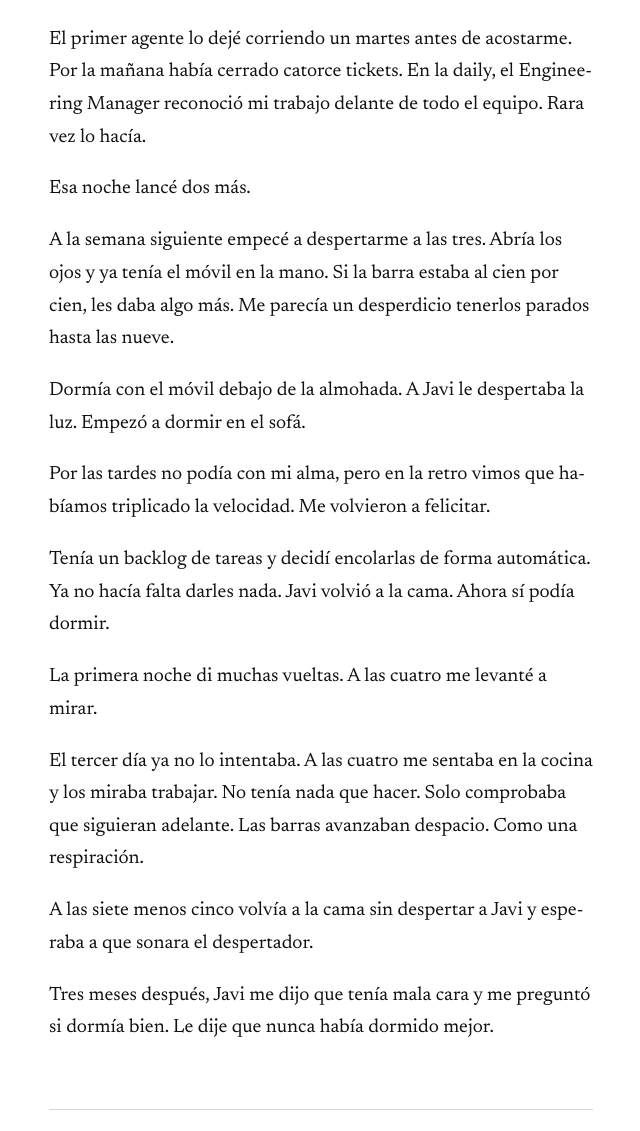
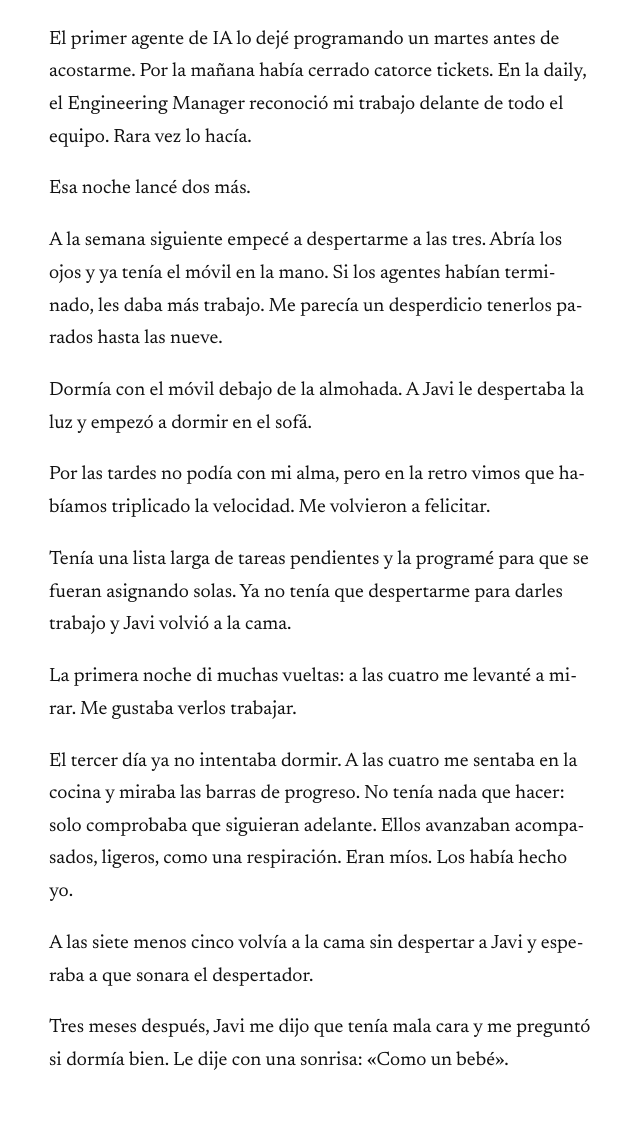
Before and after one commit to paulamascaros/por-un-punado-de-tokens, a plain HTML site: page relatos/en-segundo-plano.html in a window 1280 px wide. Shown: the part 614-1745 px from the top of the page, without its empty margins (319-959 px from the left). Drawn offline with Linux system fonts and the light colour scheme.

Commit message:
En segundo plano: nueva versión

```diff
--- a/relatos/en-segundo-plano.html
+++ b/relatos/en-segundo-plano.html
@@ -4,9 +4,9 @@
 <meta charset="utf-8">
 <meta name="viewport" content="width=device-width, initial-scale=1">
 <title>En segundo plano | Por un puñado de tokens</title>
-<meta name="description" content="El primer agente lo dejé corriendo un martes antes de acostarme. Por la mañana había cerrado catorce tickets. En la daily, el Engineering Manager reconoció mi trabajo delante de todo el equipo. Rara vez lo hacía.">
+<meta name="description" content="El primer agente de IA lo dejé programando un martes antes de acostarme. Por la mañana había cerrado catorce tickets. En la daily, el Engineering Manager reconoció mi trabajo delante de todo el equipo. Rara vez lo hacía.">
 <meta property="og:title" content="En segundo plano | Por un puñado de tokens">
-<meta property="og:description" content="El primer agente lo dejé corriendo un martes antes de acostarme. Por la mañana había cerrado catorce tickets. En la daily, el Engineering Manager reconoció mi trabajo delante de todo el equipo. Rara vez lo hacía.">
+<meta property="og:description" content="El primer agente de IA lo dejé programando un martes antes de acostarme. Por la mañana había cerrado catorce tickets. En la daily, el Engineering Manager reconoció mi trabajo delante de todo el equipo. Rara vez lo hacía.">
 <link rel="preconnect" href="https://fonts.googleapis.com"><link rel="preconnect" href="https://fonts.gstatic.com" crossorigin><link rel="stylesheet" href="https://fonts.googleapis.com/css2?family=Instrument+Serif&family=Newsreader:opsz,wght@6..72,400&family=Inter:wght@400;500&display=swap">
 <link rel="stylesheet" href="../estilo.css">
 </head>
@@ -30,16 +30,16 @@
 </svg>
 <h1>En segundo plano</h1>
 <div class="cuerpo">
-<p>El primer agente lo dejé corriendo un martes antes de acostarme. Por la mañana había cerrado catorce tickets. En la daily, el Engineering Manager reconoció mi trabajo delante de todo el equipo. Rara vez lo hacía.</p>
+<p>El primer agente de IA lo dejé programando un martes antes de acostarme. Por la mañana había cerrado catorce tickets. En la daily, el Engineering Manager reconoció mi trabajo delante de todo el equipo. Rara vez lo hacía.</p>
 <p>Esa noche lancé dos más.</p>
-<p>A la semana siguiente empecé a despertarme a las tres. Abría los ojos y ya tenía el móvil en la mano. Si la barra estaba al cien por cien, les daba algo más. Me parecía un desperdicio tenerlos parados hasta las nueve.</p>
-<p>Dormía con el móvil debajo de la almohada. A Javi le despertaba la luz. Empezó a dormir en el sofá.</p>
+<p>A la semana siguiente empecé a despertarme a las tres. Abría los ojos y ya tenía el móvil en la mano. Si los agentes habían terminado, les daba más trabajo. Me parecía un desperdicio tenerlos parados hasta las nueve.</p>
+<p>Dormía con el móvil debajo de la almohada. A Javi le despertaba la luz y empezó a dormir en el sofá.</p>
 <p>Por las tardes no podía con mi alma, pero en la retro vimos que habíamos triplicado la velocidad. Me volvieron a felicitar.</p>
-<p>Tenía un backlog de tareas y decidí encolarlas de forma automática. Ya no hacía falta darles nada. Javi volvió a la cama. Ahora sí podía dormir.</p>
-<p>La primera noche di muchas vueltas. A las cuatro me levanté a mirar.</p>
-<p>El tercer día ya no lo intentaba. A las cuatro me sentaba en la cocina y los miraba trabajar. No tenía nada que hacer. Solo comprobaba que siguieran adelante. Las barras avanzaban despacio. Como una respiración.</p>
+<p>Tenía una lista larga de tareas pendientes y la programé para que se fueran asignando solas. Ya no tenía que despertarme para darles trabajo y Javi volvió a la cama.</p>
+<p>La primera noche di muchas vueltas: a las cuatro me levanté a mirar. Me gustaba verlos trabajar.</p>
+<p>El tercer día ya no intentaba dormir. A las cuatro me sentaba en la cocina y miraba las barras de progreso. No tenía nada que hacer: solo comprobaba que siguieran adelante. Ellos avanzaban acompasados, ligeros, como una respiración. Eran míos. Los había hecho yo.</p>
 <p>A las siete menos cinco volvía a la cama sin despertar a Javi y esperaba a que sonara el despertador.</p>
-<p>Tres meses después, Javi me dijo que tenía mala cara y me preguntó si dormía bien. Le dije que nunca había dormido mejor.</p>
+<p>Tres meses después, Javi me dijo que tenía mala cara y me preguntó si dormía bien. Le dije con una sonrisa: «Como un bebé».</p>
 </div>
 </article>
 <nav class="pasos" aria-label="Más relatos"><a class="anterior" href="on-track.html"><span class="dir">Anterior</span><span class="t">On track</span></a><a class="siguiente" href="camara-apagada.html"><span class="dir">Siguiente</span><span class="t">Cámara apagada</span></a></nav>
```
